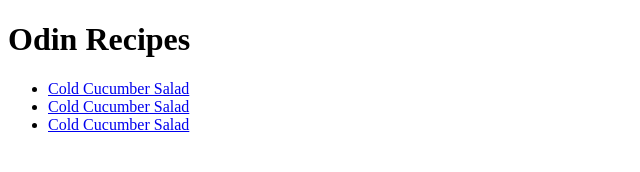
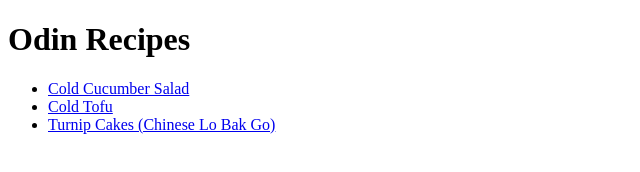
Before and after one commit to lilywus/git_test, a plain HTML site: page index.html in a window 1280 px wide. Shown: the whole page, without its empty margins (0-640 px from the left). Drawn offline with Linux system fonts and the light colour scheme.

Commit message:
Update index page links
Renamed index page links to correct recipes

```diff
--- a/index.html
+++ b/index.html
@@ -11,8 +11,8 @@
 
     <ul>
         <li><a href="recipes/cukesalad.html">Cold Cucumber Salad</a></li>
-        <li><a href="recipes/coldtofu.html">Cold Cucumber Salad</a></li>
-        <li><a href="recipes/turnipcake.html">Cold Cucumber Salad</a></li>
+        <li><a href="recipes/coldtofu.html">Cold Tofu</a></li>
+        <li><a href="recipes/turnipcake.html">Turnip Cakes (Chinese Lo Bak Go)</a></li>
     </ul>
 </body>
 </html>
```
